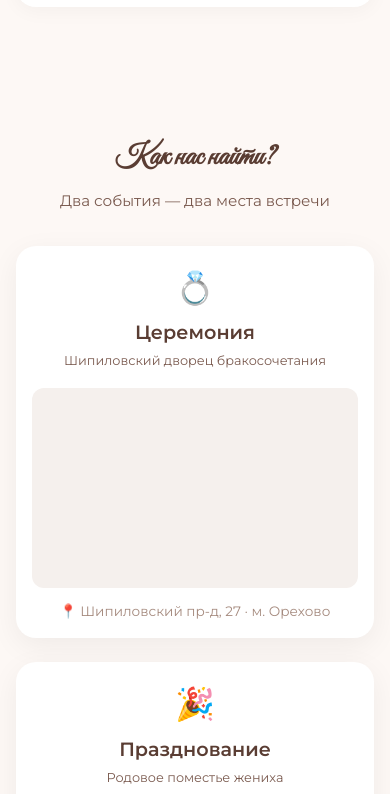
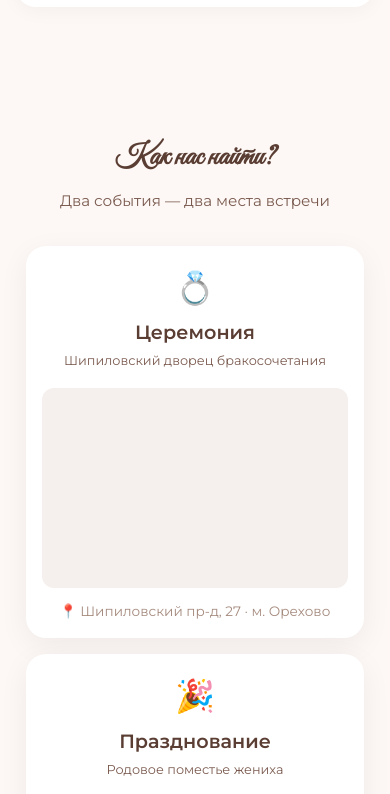
Before and after one commit to hesoyamog/our-wedding, a plain HTML site: page index.html in a window 390 px wide. Shown: the part 2182-2976 px from the top of the page. Drawn offline with Linux system fonts and the light colour scheme.

Commit message:
фикс карт

```diff
--- a/style.css
+++ b/style.css
@@ -437,6 +437,7 @@ body {
 .map-container {
     max-width: 1100px;
     margin: 0 auto;
+    padding: 0 15px;
 }
 
 .map-title {
@@ -453,6 +454,9 @@ body {
     grid-template-columns: 1fr 1fr;
     gap: 2rem;
     margin-top: 1.5rem;
+    max-width: 1100px;
+    margin-left: auto;
+    margin-right: auto;
 }
 
 /* Карточка карты */
@@ -462,6 +466,9 @@ body {
     padding: 1.5rem;
     box-shadow: 0 8px 30px rgba(0, 0, 0, 0.06);
     transition: transform 0.3s ease;
+    display: flex;
+    flex-direction: column;
+    max-width: 100%;
 }
 
 .map-card:hover {
@@ -496,6 +503,9 @@ body {
     border-radius: 12px;
     overflow: hidden;
     background: #f5f0ed;
+    flex-shrink: 0;
+    position: relative;
+    width: 100%;
 }
 
 .map-wrapper iframe {
@@ -517,6 +527,7 @@ body {
     .maps-grid {
         grid-template-columns: 1fr;
         gap: 1.5rem;
+        padding: 0 10px;
     }
 
     .map-wrapper iframe {
@@ -529,6 +540,11 @@ body {
 
     .map-card {
         padding: 1rem;
+        max-width: 100%;
+    }
+
+    .map-container {
+        padding: 0 10px;
     }
 }
 
@@ -544,4 +560,13 @@ body {
     .map-card-subtitle {
         font-size: 0.8rem;
     }
+
+    .maps-grid {
+        padding: 0 5px;
+        gap: 1rem;
+    }
+
+    .map-container {
+        padding: 0 5px;
+    }
 }
```
